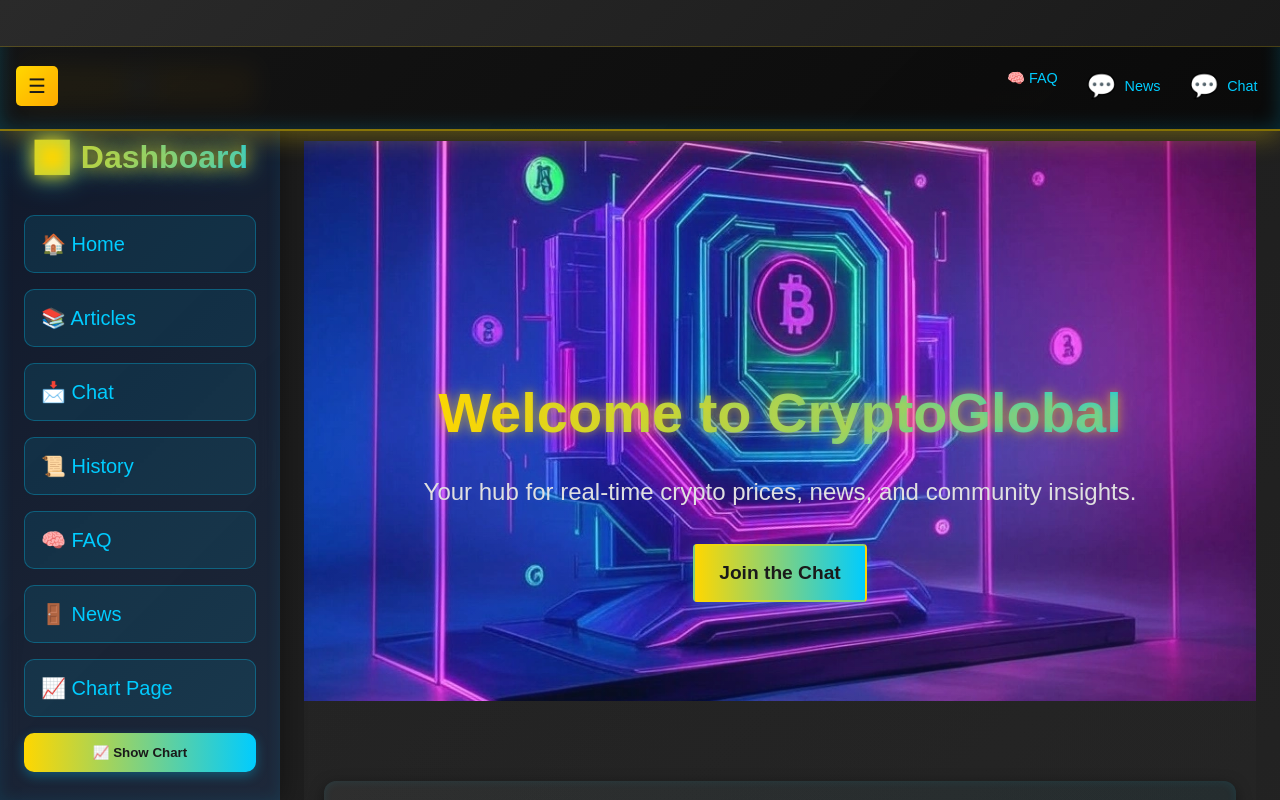
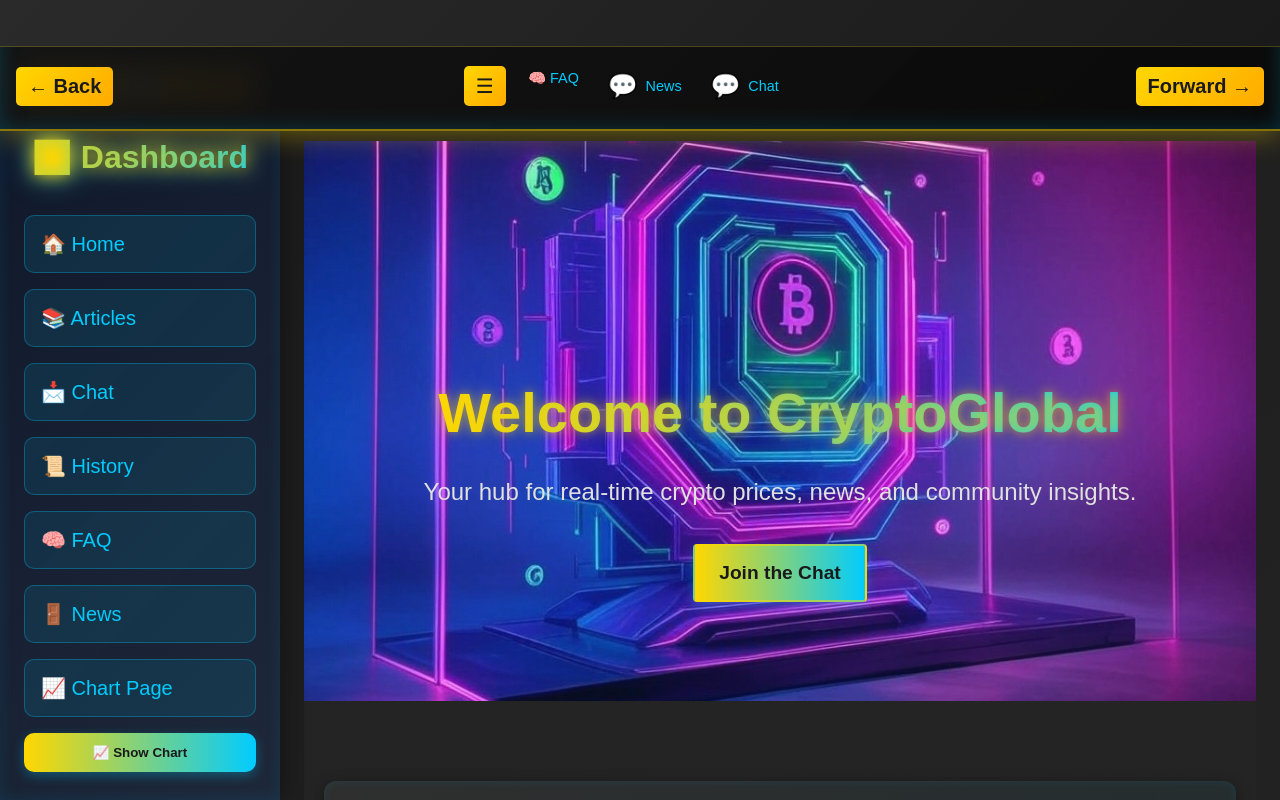
Before and after one commit to Loner653/cryptopulse, a Next.js app: page / in a window 1280 px wide. Shown: the top 800 px of the page. Built offline with nearby package versions, Linux system fonts and the light colour scheme; no server answers.

Commit message:
Staged and committed modified Navbar.js

```diff
--- a/app/navbar.js
+++ b/app/navbar.js
@@ -1,10 +1,32 @@
 "use client";
 import Link from "next/link";
+import { useRouter } from "next/navigation"; // Import useRouter for navigation
 import styles from "./navbar.module.css";
 
 export default function Navbar({ toggleSidebar, isSidebarOpen }) {
+  const router = useRouter();
+
+  const handleBack = () => {
+    router.back();
+  };
+
+  const handleForward = () => {
+    router.forward();
+  };
+
   return (
     <nav className={styles.navbar}>
+      {/* Back Button on the Far Left */}
+      <button
+        className={styles.navButton}
+        onClick={handleBack}
+        aria-label="Go back"
+      >
+        ← Back
+      </button>
+
+      {/* Sidebar Toggle and Navigation Links in the Center */}
+      <div className={styles.navCenter}>
         <button
           className={styles.sidebarToggle}
           onClick={toggleSidebar}
@@ -29,6 +51,16 @@ export default function Navbar({ toggleSidebar, isSidebarOpen }) {
             </Link>
           </li>
         </ul>
+      </div>
+
+      {/* Forward Button on the Far Right */}
+      <button
+        className={styles.navButton}
+        onClick={handleForward}
+        aria-label="Go forward"
+      >
+        Forward →
+      </button>
     </nav>
   );
 }
```
Lines whose indentation alone changed are shown as unchanged.
